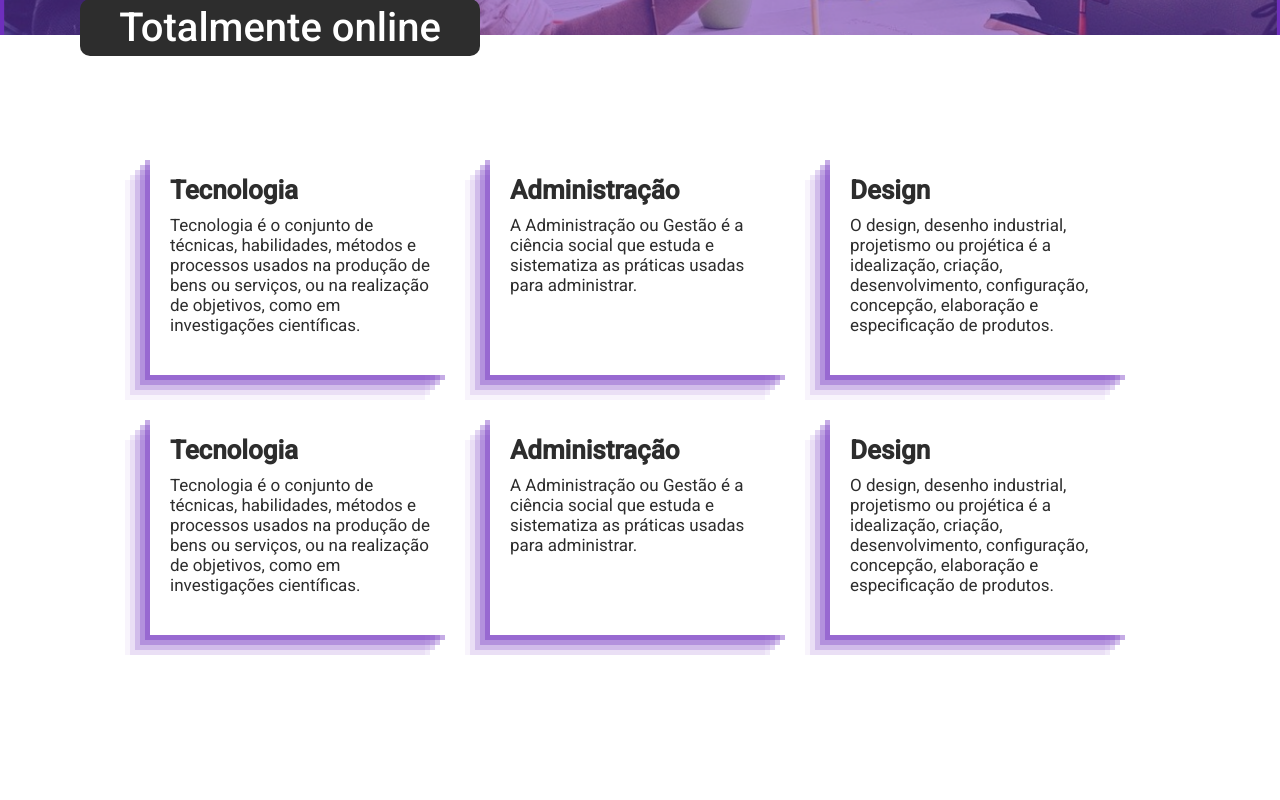
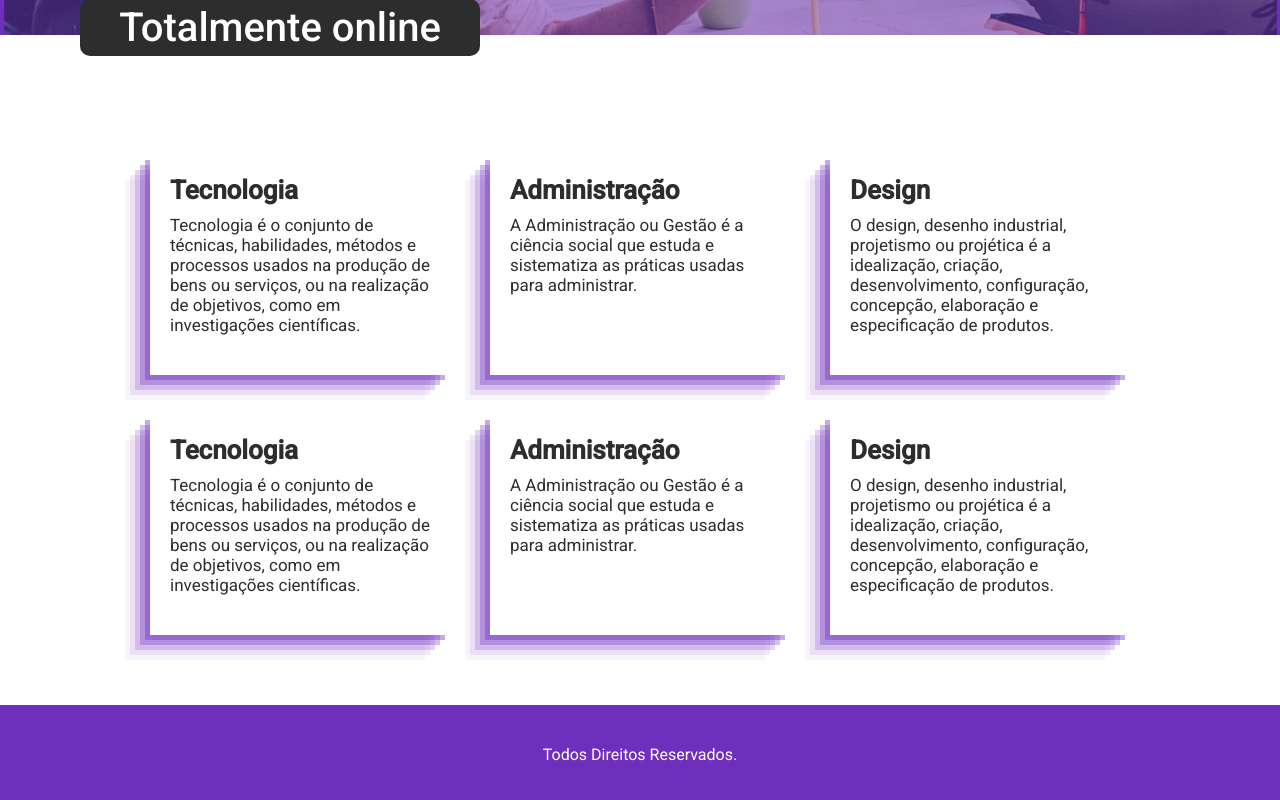
Before and after one commit to hugomendonca98/StudyVideo, a React (Create React App) app: page / in a window 1280 px wide. Shown: the part 433-1233 px from the top of the page. Before the commit the page ends 1088 px from the top, so only its background shows below. Built offline with nearby package versions, Linux system fonts and the light colour scheme.

Commit message:
footer component

```diff
--- /dev/null
+++ b/src/components/Footer/index.tsx
@@ -0,0 +1,12 @@
+import React from 'react';
+import { Container, FooterContainer, FooterText } from './styles';
+
+export default function index(): JSX.Element {
+  return (
+    <FooterContainer>
+      <Container>
+        <FooterText>Todos Direitos Reservados.</FooterText>
+      </Container>
+    </FooterContainer>
+  );
+}
--- /dev/null
+++ b/src/components/Footer/styles.ts
@@ -0,0 +1,17 @@
+import styled from 'styled-components';
+
+export const FooterContainer = styled.footer`
+  background-color: #6e2fbd;
+  padding: 40px;
+  margin-top: 50px;
+`;
+
+export const Container = styled.div`
+  width: 1140px;
+  margin: auto;
+`;
+
+export const FooterText = styled.p`
+  color: #fff;
+  text-align: center;
+`;
--- a/src/pages/Home/Home.tsx
+++ b/src/pages/Home/Home.tsx
@@ -1,5 +1,6 @@
 import LinkButton from '@/components/LinkButton';
 import NavBar from '@/components/NavBar';
+import Footer from '@/components/Footer';
 import {
   Header,
   HeaderText,
@@ -95,6 +96,7 @@ export default function Home(): JSX.Element {
           </Categories>
         </CategoriesSection>
       </Container>
+      <Footer />
     </>
   );
 }
```
